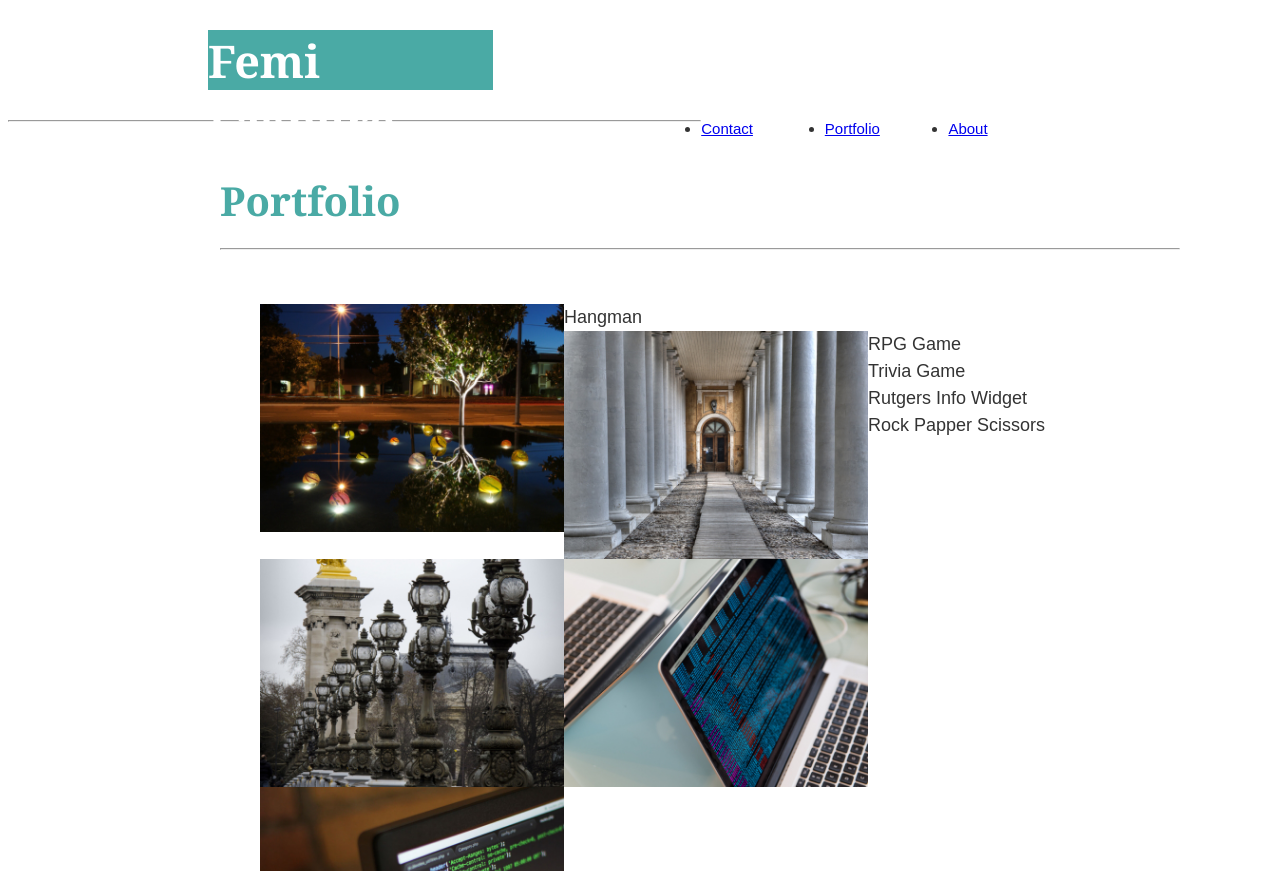
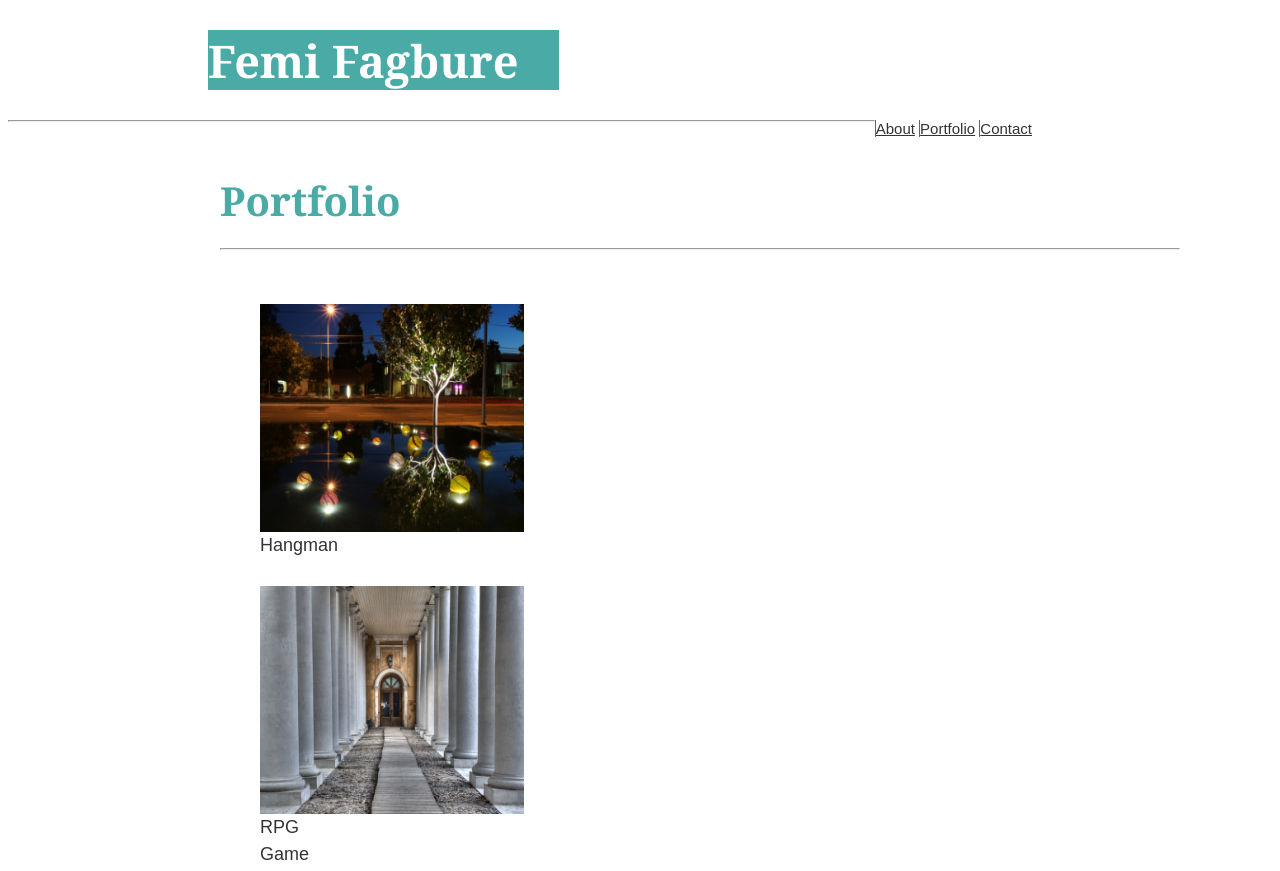
Before and after one commit to ofagbure/README, a plain HTML site: page portfolio.html in a window 1280 px wide. Shown: the top 871 px of the page. Drawn offline with Linux system fonts and the light colour scheme.

Commit message:
final edits

```diff
--- a/assets/css/style.css
+++ /dev/null
@@ -1,3 +0,0 @@
-.name {
-    background-color:#4aaaa5;
-}
--- a/portfolio.html
+++ b/portfolio.html
@@ -9,11 +9,11 @@
 <body>
 <header>
     <h1>Femi Fagbure</h1>
-    <nav id="nav-style">
-        <ul>
-            <li class="nav-list"><a href="index.html"> About </a></li>
-            <li class="nav-list"><a href="portfolio.html"> Portfolio </a></li>
-            <li class="nav-list"><a href="contact.html"> Contact </a></li>
+    <nav>
+        <ul class="nav-list">
+            <li id="about"><a href="index.html"> About </a></li>
+            <li id="portfolio"><a href="portfolio.html"> Portfolio </a></li>
+            <li id="contact"><a href="contact.html"> Contact </a></li>
         </ul>
     </nav>
 </header>
@@ -26,28 +26,22 @@
     <hr>
     <br>
 
-        <figure class="figures">
-            <div class="clearfix">
-                <img id="figure1" src="/assets/images/arch (1).jpeg" width="304" height="228">
-                <figcaption id="caption1">
-                    Hangman
-                </figcaption>
-                <img id="figure2" src="/assets/images/arch.jpeg" width="304" height="228">
-                <figcaption id="caption2">
-                    RPG Game
-                </figcaption>
-                <img id="figure3" src="/assets/images/other.jpeg" width="304" height="228">
-                <figcaption id="caption3">
-                    Trivia Game
-                </figcaption>
-                <img id="figure4" src="/assets/images/tech (1).jpeg" width="304" height="228">
-                <figcaption id="caption4">
-                    Rutgers Info Widget
-                </figcaption>
-                <img id="figure5" src="/assets/images/tech (2).jpeg" width="304" height="228">
-                <figcaption id="caption5">
-                    Rock Papper Scissors
-                </figcaption>
+        <figure class="clearfix">
+                <img id="figure1" src="assets/images/arch (1).jpeg" width="304" height="228">
+                <figcaption id="caption1"> Hangman </figcaption>
+<br>
+                <img id="figure2" src="assets/images/arch.jpeg" width="304" height="228">
+                <figcaption id="caption2"> RPG Game</figcaption>
+<br>
+                <img id="figure3" src="assets/images/other.jpeg" width="304" height="228">
+                <figcaption id="caption3">Trivia Game</figcaption>
+                <br>
+                <img id="figure4" src="assets/images/tech (1).jpeg" width="304" height="228">
+                <figcaption id="caption4">Rutgers Info Widget</figcaption>
+                <br>
+                <img id="figure5" src="assets/images/tech (2).jpeg" width="304" height="228">
+                <figcaption id="caption5">Rock Papper Scissors</figcaption>
+                <br>
             </div>
         </figure>
         <div class="push"></div>
--- a/style.css
+++ b/style.css
@@ -1,5 +1,5 @@
 header {
-    margin: 0px 200px 0px 200px;
+    margin: 0px 0px 0px 200px;
     background-color: white;
 }
 h1 {
@@ -9,7 +9,7 @@ h1 {
     width: 33%;
     height: 60px;
     border-left: 200px;
-    font-variant-position: center;
+    border-bottom: 0px;
     font-size: 45px;
 }
 h2 {
@@ -25,14 +25,79 @@ h2 {
    font-family: 'Arial', 'Helvetica Neue', Helvetica, sans-serif;
   font-size: 15px;
   color: #333;
-  width: 15%;
+  list-style-type: none;
+  display: inline;
+  padding: 0px;
+  margin: 0px 240px 0px 0px;
 }
-img {float: left}
+
+#about {
+    display: inline-block;
+    border-left: 1px solid #666666;
+}
+
+#portfolio {
+    display: inline-block;
+    border-left: 1px solid #666666;
+}
+
+#contact {
+    display: inline-block;
+    border-left: 1px solid #666666;
+}
+
+a {
+    color: #333;
+}
+a:hover {
+    background-color: #4aaaa5;
+}
 
 #styledImage {
+    float: left;
     height: 300px;
     width: 250px;
     margin: 0px 10px 10px 0px;
+}
+
+#figure1 {
+    margin: 0px 5px 0px 0px;
+    display: table;
+    width: 30%;
+}
+
+#figure2 {
+    margin: 0px 5px 0px 0px;
+    display: table;
+    width: 30%;
+
+}
+
+#figure3 {
+    margin: 0px 5px 0px 0px;
+    display: table;
+    width: 30%;
+}
+
+#figure4 {
+    margin: 0px 5px 0px 0px;
+    display: table;
+    width: 30%;
+}
+
+#figure5 {
+    margin: 0px 5px 0px 0px;
+    display: table;
+    width: 30%;
+}
+#caption1 {
+    display: table-caption;
+    caption-side: bottom;
+}
+
+#caption2 {
+    display: table-caption;
+    caption-side: bottom;
 }
 footer {
     height: 60px;
@@ -45,6 +110,7 @@ content: " ";
 display: block;
 clear: both;
 }
+
 .content
 {
   width: 960px;
@@ -54,8 +120,7 @@ clear: both;
   font-size: 18px;
   line-height: 150%;
   color: #333;
-  background: #ffffff;
-  background-image: src="/assets/images/greek-vase.png";
+  background-color: white;
 }
 .push {
     height: 200px;
```
Also changed, not shown: contact.html (+5 -5 lines), index.html (+6 -6 lines).
